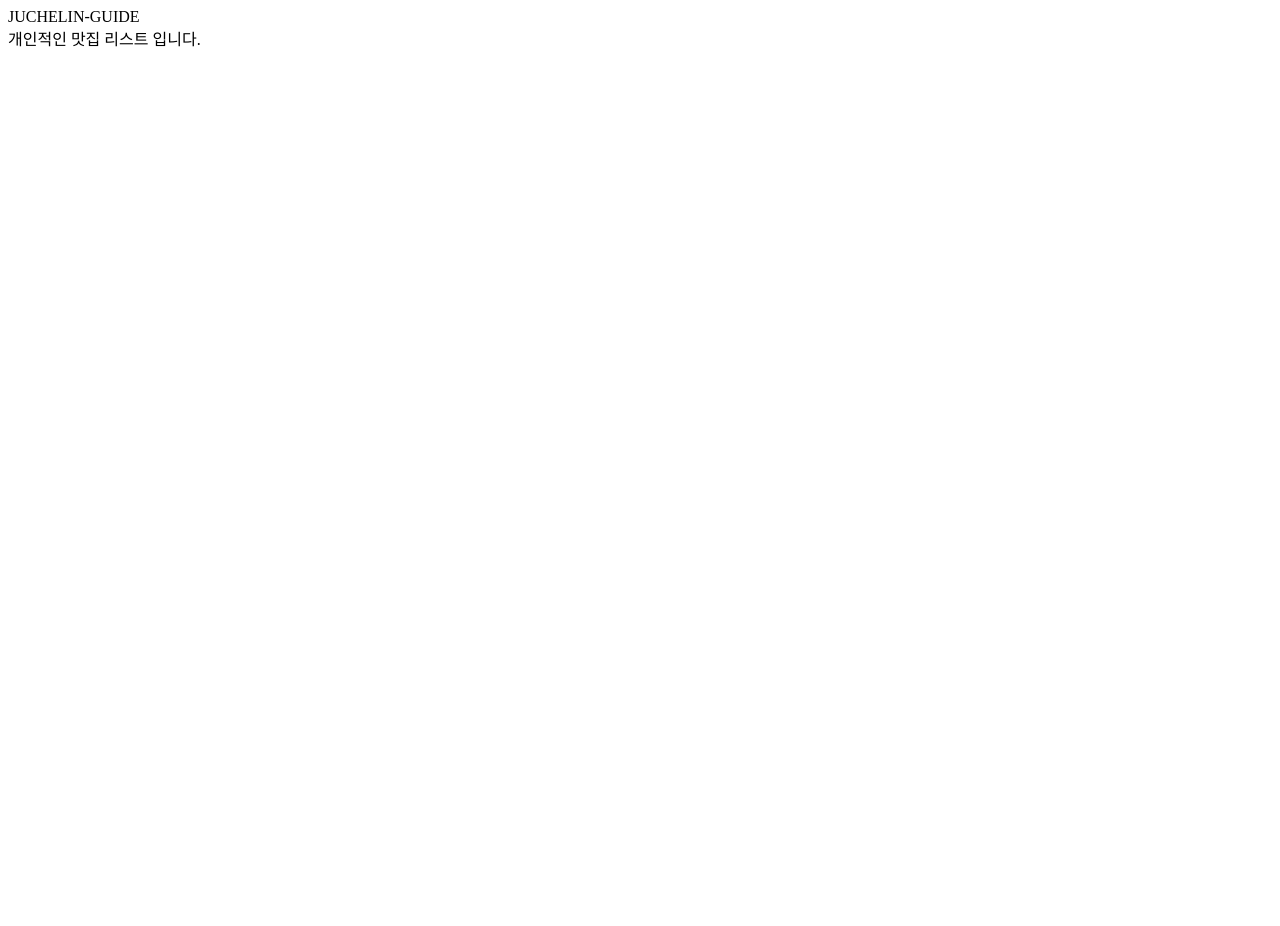
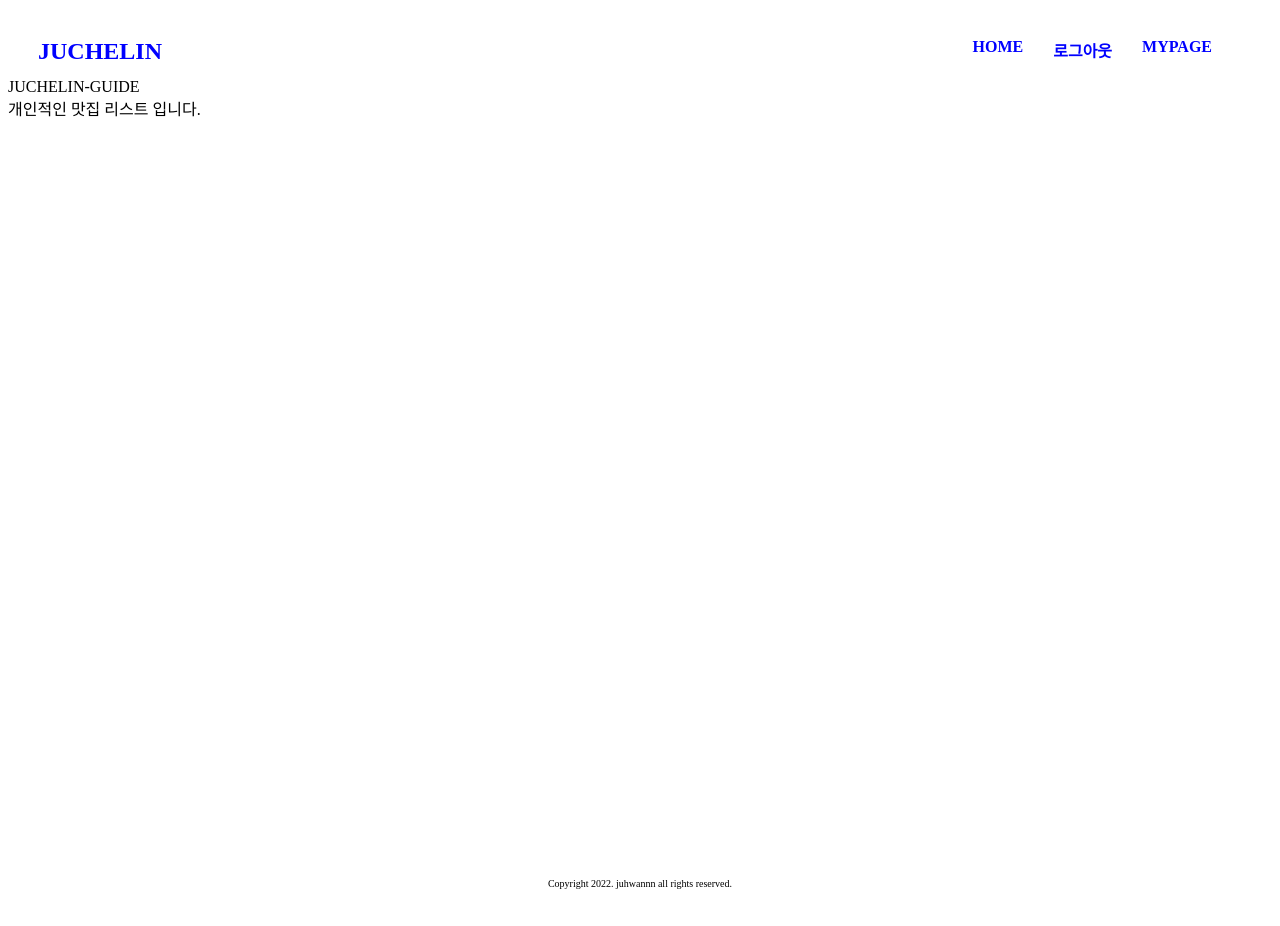
Before and after one commit to juhwannn/juchelin-guide, a Next.js app: page / in a window 1280 px wide. Before the commit the page ends 816 px from the top, so only its background shows below. Built offline with nearby package versions, Linux system fonts and the light colour scheme.

Commit message:
update: layout

```diff
--- a/pageComponents/layout/Layout.js
+++ b/pageComponents/layout/Layout.js
@@ -1,22 +1,110 @@
 import React, {useEffect, useState} from "react";
 import styled from "styled-components";
+import Head from "next/head";
+import {useRouter} from "next/router";
+import Link from "next/link";
 
 const Root = styled.div`
-    .body {
+    .layoutRootHeader {
+        height: 5vh;
+        padding-left: 30px;
+        padding-top: 30px;
+        padding-right: 30px;
+
+        .layoutRootLeftHeader {
+            float: left;
+            font-weight: bold;
+            font-size: 1.5rem;
+            color: blue;
+        }
+
+        .layoutRootRightHeader {
+            >a {
+                text-decoration: none;
+            }
+
+            .layoutRootMenu, a {
+                float: right;
+                font-weight: bold;
+                cursor: pointer;
+                color: blue;
+
+                margin-right: 30px;
+            }
+            .layoutRootMenu:after, a:after {
+                content:"";
+                display: block;
+                border-bottom: 3px solid rgba(0,86,102);
+                transition: all 250ms ease-in-out;
+                left: 50%;
+                width: 0;
+            }
+            .layoutRootMenu:hover:after, a:hover:after {
+                transition: all 250ms ease-in-out;
+                left: 0%;
+                width: 100%;
+            }
+        }
+    }
+
+    .layoutRootBody {
         height: 100vh;
 
         overflow: auto;
     }
+
+    .layoutRootFooter {
+        height: 5vh;
+
+        font-size: 10px;
+        font-weight: lighter;
+        text-align: center;
+    }
 `;
+
+const Profile = () => {
+    const isLogin = true;
+
+    return isLogin ? (
+        <>
+            <Link href={'/mypage'}>MYPAGE</Link>
+            <Link href={'/logout'}>로그아웃</Link>
+        </>
+    ) : (
+        <>
+            <Link href={'/login'}>로그인</Link>
+        </>
+    )
+}
 
 const Layout = ({
     children,
 }) => {
+    const router = useRouter();
 
     return (
         <Root>
-            <div className="body">
+            <Head>
+                <title>JUCHELIN</title>
+            </Head>
+
+            <div className="layoutRootHeader">
+                <div className="layoutRootLeftHeader">
+                    JUCHELIN
+                </div>
+
+                <div className="layoutRootRightHeader">
+                    <Profile/>
+                    <a className="layoutRootMenu" onClick={e => router.push("/")}> HOME </a>
+                </div>
+            </div>
+
+            <div className="layoutRootBody">
                 {children}
+            </div>
+
+            <div className="layoutRootFooter">
+                Copyright 2022. juhwannn all rights reserved.
             </div>
         </Root>
     );
```
